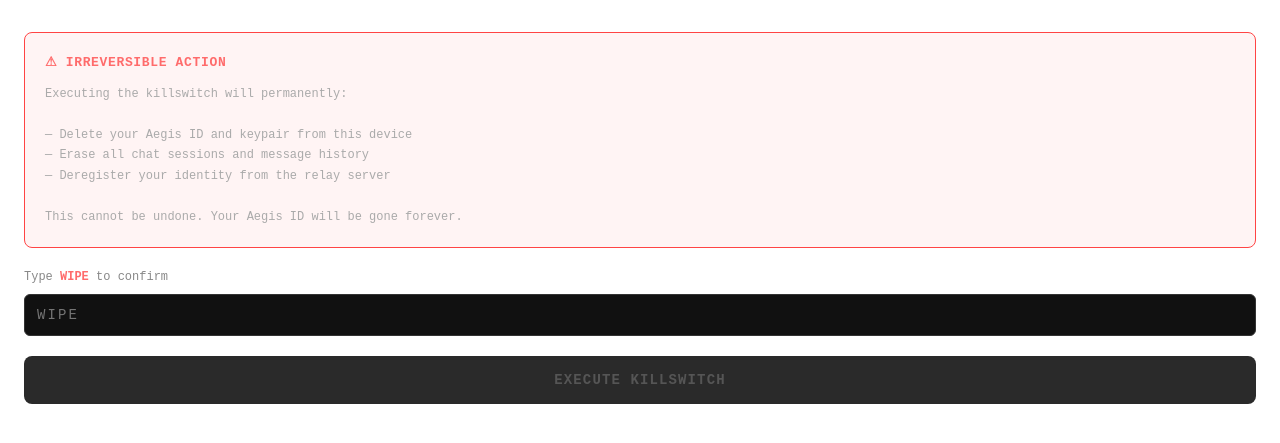
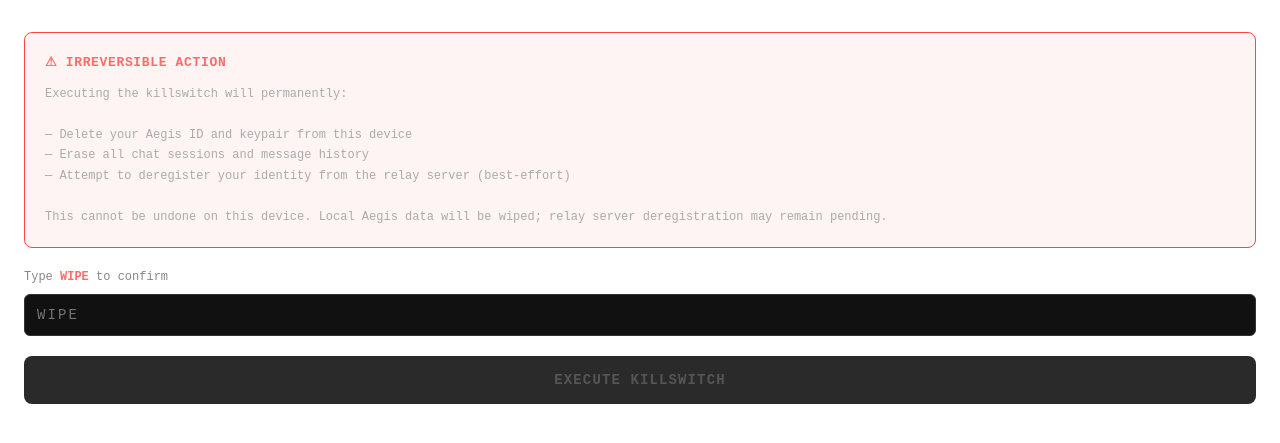
Before and after one commit to MateuszPodeszwa/Aegis-Link-VEIL, an ASP.NET Core app: page /killswitch in a window 1280 px wide. Shown: the part 55-498 px from the top of the page. Run offline with ASP.NET Core 8, Linux system fonts and the light colour scheme; style sheets or scripts are compiled from the project's sources; the project's own start-up code is not run, and a stand-in starts its controllers and pages.

Commit message:
Fix HTTP method mismatch, update killswitch copy, harden hub with HubException, fix README
- IdentityController: change [HttpDelete] to [HttpPost] on deregister so client
  PostAsJsonAsync calls no longer return 405
- Killswitch.razor: update warning + success copy to reflect best-effort server
  deregistration (endpoint currently returns 501)
- SecureMessagingHub: replace silent returns with HubException throws so
  JoinSession/SendMessage failures surface as deterministic errors on the client
- README: remove stale items (killswitch, WeatherForecast) from Not Yet
  Implemented; add pending deregistration authorization item

Agent-Logs-Url: https://github.com/MateuszPodeszwa/Aegis-Link-VEIL/sessions/5bdc586b-95d6-4bc6-be86-0eac376a07a6

Co-authored-by: MateuszPodeszwa <107777782+MateuszPodeszwa@users.noreply.github.com>

```diff
--- a/Aegis-Link-VEIL/Pages/Killswitch.razor
+++ b/Aegis-Link-VEIL/Pages/Killswitch.razor
@@ -30,8 +30,8 @@
                     Executing the killswitch will permanently:<br /><br />
                     — Delete your Aegis ID and keypair from this device<br />
                     — Erase all chat sessions and message history<br />
-                    — Deregister your identity from the relay server<br /><br />
-                    This cannot be undone. Your Aegis ID will be gone forever.
+                    — Attempt to deregister your identity from the relay server (best-effort)<br /><br />
+                    This cannot be undone on this device. Local Aegis data will be wiped; relay server deregistration may remain pending.
                 </div>
             </div>
 
@@ -64,7 +64,7 @@
             <div style="flex: 1; display: flex; flex-direction: column; align-items: center; justify-content: center; gap: 1rem; text-align: center;">
                 <div style="font-family: 'Courier New'; font-size: 13px; color: #4caf50;">Device wiped.</div>
                 <div style="font-family: 'Courier New'; font-size: 12px; color: #666; line-height: 1.6;">
-                    All local data and server identity have been erased.<br />
+                    All local Aegis data has been wiped. Relay server deregistration may remain pending.<br />
                     You can create a new anonymous identity at any time.
                 </div>
                 <button @onclick="@(() => Navigation.NavigateTo("/"))"
--- a/AegisLink.Server/Controllers/IdentityController.cs
+++ b/AegisLink.Server/Controllers/IdentityController.cs
@@ -46,7 +46,7 @@ namespace AegisLink.Server.Controllers
 
         }
 
-        [HttpDelete("deregister")]
+        [HttpPost("deregister")]
         public Task<IActionResult> Deregister([FromBody] UserKeyReg request)
         {
             // Disabled until a secure deregistration authorization flow exists.
--- a/AegisLink.Server/Hubs/SecureMessagingHub.cs
+++ b/AegisLink.Server/Hubs/SecureMessagingHub.cs
@@ -24,7 +24,7 @@ public class SecureMessagingHub : Hub
         if (string.IsNullOrEmpty(sessionId) || !SessionIdPattern.IsMatch(sessionId))
         {
             _logger.LogWarning("JoinSession rejected: invalid sessionId format from connection {ConnectionId}.", Context.ConnectionId);
-            return;
+            throw new HubException("Invalid session ID format.");
         }
 
         _tracker.Join(Context.ConnectionId, sessionId);
@@ -39,13 +39,13 @@ public class SecureMessagingHub : Hub
         if (string.IsNullOrEmpty(sessionId) || !SessionIdPattern.IsMatch(sessionId))
         {
             _logger.LogWarning("SendMessage rejected: invalid sessionId format from connection {ConnectionId}.", Context.ConnectionId);
-            return;
+            throw new HubException("Invalid session ID format.");
         }
 
         if (!_tracker.IsMember(Context.ConnectionId, sessionId))
         {
             _logger.LogWarning("SendMessage rejected: connection {ConnectionId} is not a member of session {SessionId}.", Context.ConnectionId, sessionId);
-            return;
+            throw new HubException("You must join the session before sending messages.");
         }
 
         await Clients.GroupExcept(sessionId, Context.ConnectionId).SendAsync("ReceiveMessage", payload);
```
Also changed, not shown: README.md.
